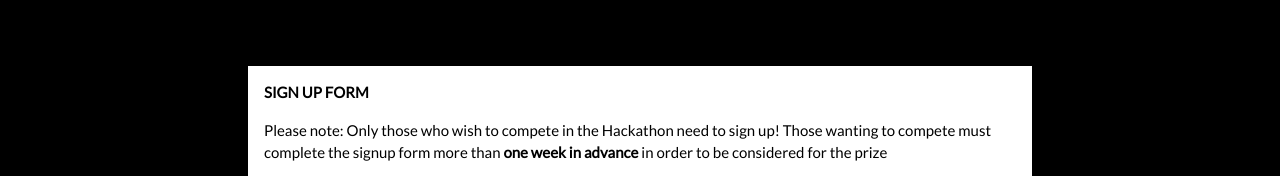
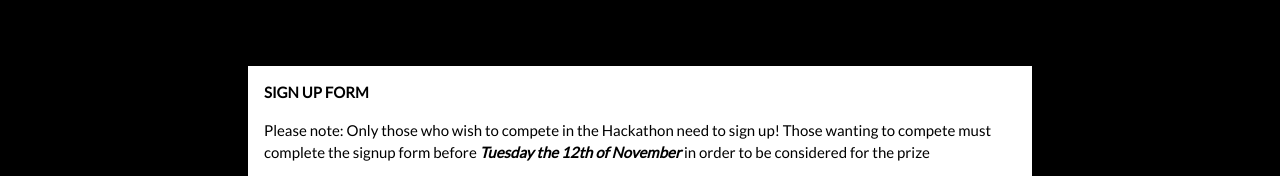
Before and after one commit to meaningissoup/athackathon, a plain HTML site: page index.html in a window 1280 px wide. Shown: the part 1715-1891 px from the top of the page. Drawn offline with nearby package versions, Linux system fonts and the light colour scheme.

Commit message:
updated end date of signups

```diff
--- a/index.html
+++ b/index.html
@@ -78,7 +78,7 @@ body {font-family: "Lato", sans-serif}
         <div class="w3-margin-bottom">
           <div class="w3-container w3-white">
             <p><b>SIGN UP FORM</b></p>
-            <p>Please note: Only those who wish to compete in the Hackathon need to sign up! Those wanting to compete must complete the signup form more than <b>one week in advance</b> in order to be considered for the prize</p>
+            <p>Please note: Only those who wish to compete in the Hackathon need to sign up! Those wanting to compete must complete the signup form before <b><i>Tuesday the 12th of November</i></b> in order to be considered for the prize</p>
             <button class="w3-button w3-black w3-margin-bottom" onclick="location.href='https://forms.gle/6RxQgpvhQdA4wTNY8'" type="button">SIGN UP HERE</button>
           </div>
         </div>
```
